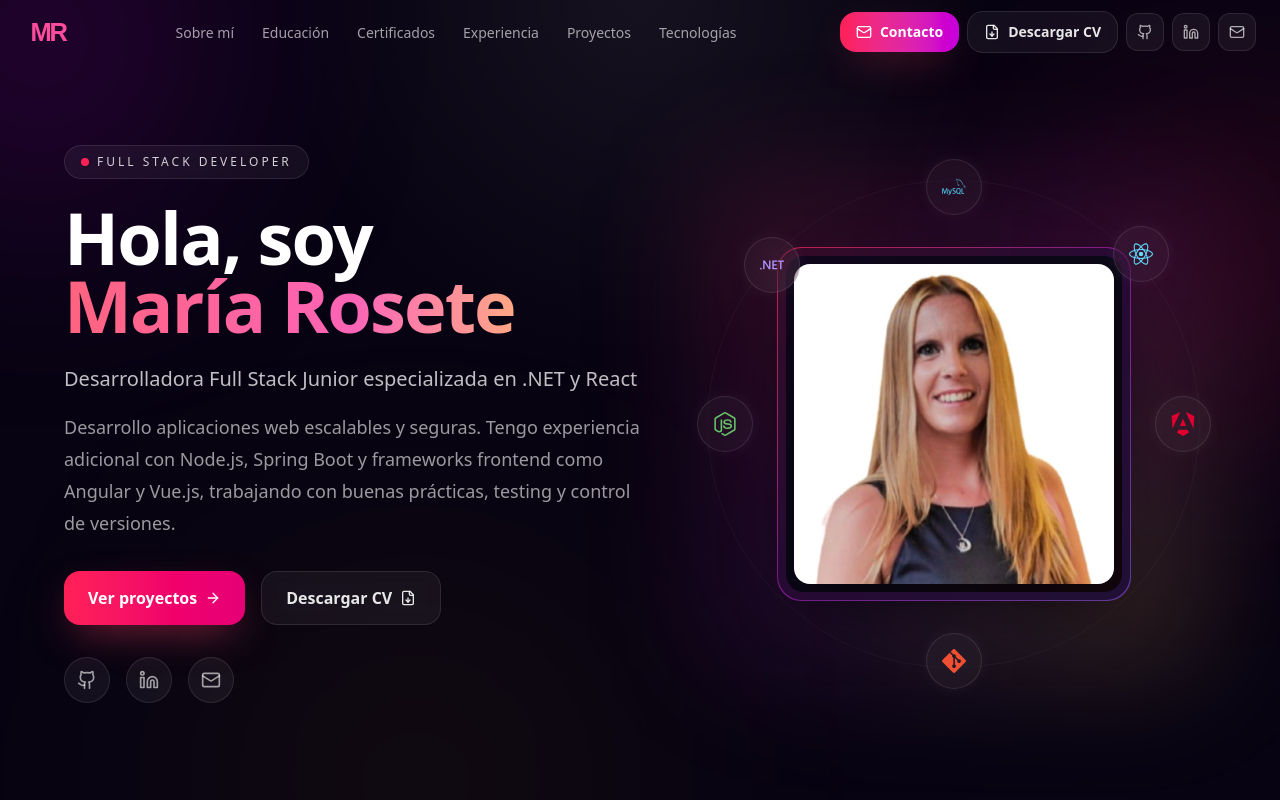
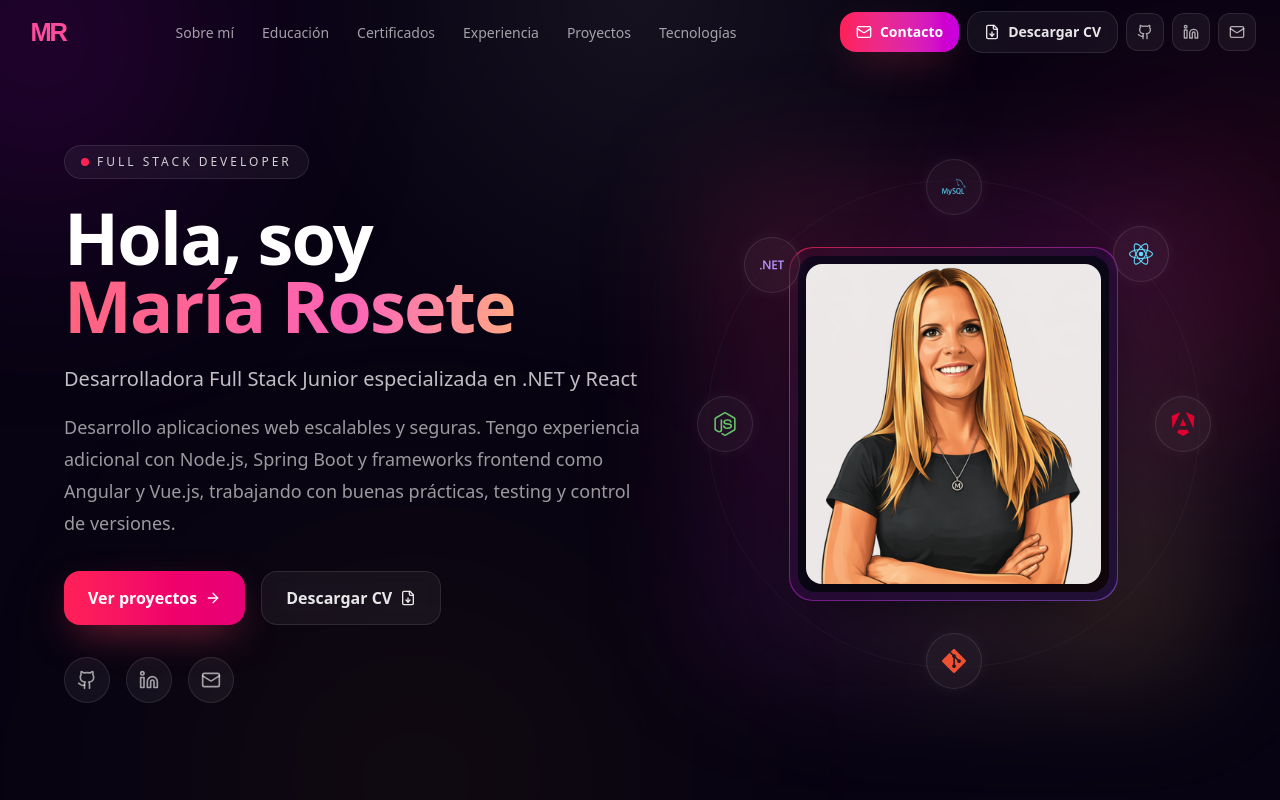
Before and after one commit to mariarosete/portafolio, a React (Vite) app: page / in a window 1280 px wide. Shown: the top 800 px of the page. Built offline with nearby package versions, Linux system fonts and the light colour scheme.

Commit message:
Mejoras en diseño

```diff
--- a/src/components/Hero.tsx
+++ b/src/components/Hero.tsx
@@ -166,7 +166,7 @@ const Hero: React.FC = () => {
               </div>
             </div>
 
-            {/* DERECHA */}
+
             {/* DERECHA */}
             <div className="relative flex justify-center lg:justify-end">
               <div className="relative w-full max-w-[640px] min-h-[520px] flex items-center justify-center">
--- a/src/data/profile.ts
+++ b/src/data/profile.ts
@@ -8,7 +8,7 @@ import pasteleria from "../assets/pasteleriaCreativa.jpg";
 import flowDocument from "../assets/pasteleria.jpg";
 import disney from "../assets/disney.jpg";
 import pizarra from "../assets/pizarra.jpg";
-
+import portada from "../assets/MRS.png";
 import skillTechVideo from "../assets/skillTech.mp4";
 import pokedexVideo from "../assets/Pokedex.mp4";
 import agendaVideo from "../assets/agenda.mp4";
@@ -298,9 +298,7 @@ export const PERFIL = {
   role: "Desarrolladora Full Stack Junior especializada en .NET y React",
   about:
     "Desarrollo aplicaciones web escalables y seguras. Tengo experiencia adicional con Node.js, Spring Boot y frameworks frontend como Angular y Vue.js, trabajando con buenas prácticas, testing y control de versiones.",
-  banner:
-    "https://github.com/mariarosete/mariarosete/blob/main/Banner.png?raw=true",
-  photo: "/maria.jpg",
+  photo: portada,
   socials: {
     email: "mailto:marlarosete89@gmail.com",
     linkedin: "https://linkedin.com/in/mariarosetesuarez",
```
Also changed, not shown: src/assets/MRS.png (added), src/assets/portada.png (added).
